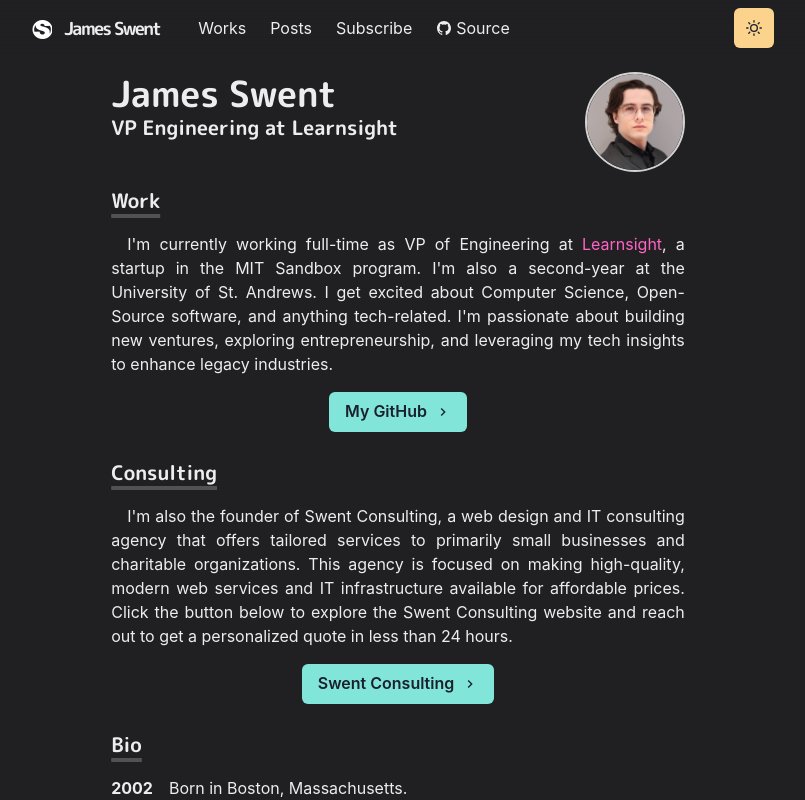
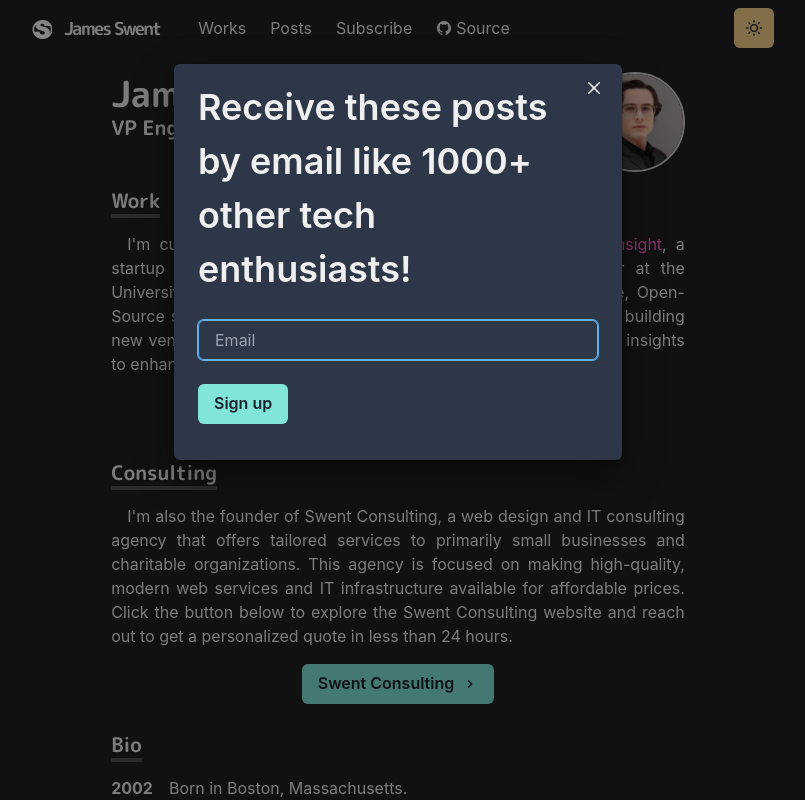
Before and after one commit to jswent/jwswent-homepage, a Next.js app: page / in a window 1280 px wide. Shown: the top 800 px of the page, without its empty margins (242-1047 px from the left). Built offline with nearby package versions, Linux system fonts and the light colour scheme.

Commit message:
add timed modal to index

```diff
--- a/pages/index.js
+++ b/pages/index.js
@@ -16,10 +16,12 @@ import Paragraph from '../components/paragraph'
 import { BioSection, BioYear } from '../components/bio'
 import Layout from '../components/layouts/article'
 import { IoLogoInstagram, IoLogoGithub, IoLogoLinkedin } from 'react-icons/io5'
+import TimedModal from '../components/timedmodal'
 
 const Page = () => {
   return (
     <Layout>
+      <TimedModal />
       <Container>
         <Box p='2' opacity='0' />
         <Box display={{ md: 'flex' }}>
```
